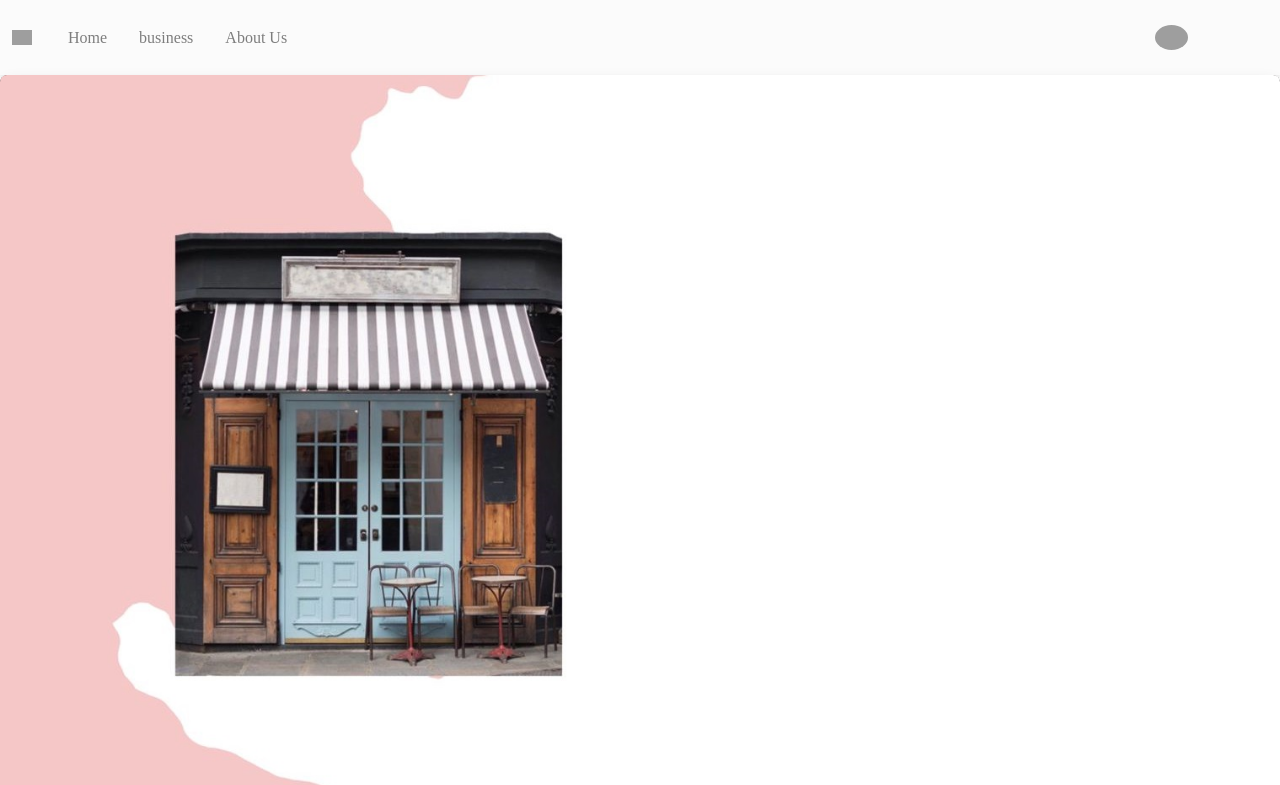
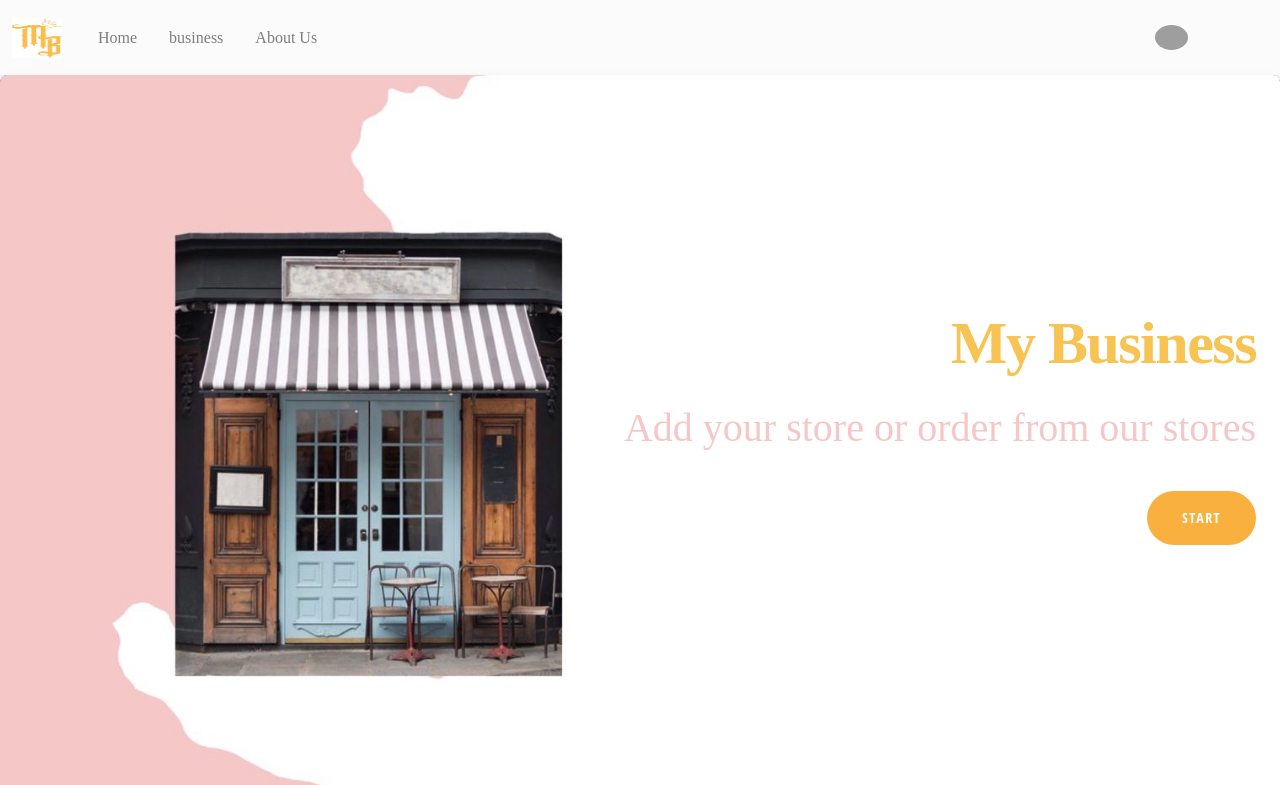
Before and after one commit to Mu2Almalki/FinalProject, a React (Create React App) app in the folder frontend/: page / in a window 1280 px wide. Shown: the top 785 px of the page. Built offline with nearby package versions, Linux system fonts and the light colour scheme; grey boxes are pictures that could not be loaded.

Commit message:
add about

```diff
--- a/frontend/src/App.css
+++ b/frontend/src/App.css
@@ -206,7 +206,7 @@ margin-top:10px;
   background-size: cover;
   height: 80%;
   width: 100%;
-  opacity: 0.8;
+  opacity: 0.7;
 }
 /* profile */
 .pro{
@@ -261,3 +261,140 @@ margin-top:10px;
   color: cornflowerblue;
   box-shadow: 0 0 8px 3px #B8B8B8;
 }
+/* maine page */
+
+.cell{
+  -webkit-text-size-adjust: 100%;
+  line-height: 1.5;
+  cursor: default;
+  font-weight: 400;
+  font-size: 16px;
+  font-family: Khebrat;
+  text-align: right;
+  color: #fff;
+  box-sizing: border-box;
+  display: table-cell;
+  vertical-align: middle;
+  position: relative;
+  z-index: 2;
+  width: 10000px;
+  padding: 30px 0;
+  height: 660px;
+}
+.hcell{
+  -webkit-text-size-adjust: 100%;
+  cursor: default;
+  font-family: Khebrat;
+  /* text-align: right; */
+  color: #f7c353;
+  box-sizing: border-box;
+  line-height: 1em;
+  font-weight: 700;
+  letter-spacing: -.025em;
+  margin: 0;
+  margin-bottom: .5em;
+  font-size: 60px!important;
+  margin-left: 5%;
+}
+.textcell{
+  -webkit-text-size-adjust: 100%;
+  cursor: default;
+  font-family: Khebrat;
+  text-align: right;
+  box-sizing: border-box ;
+  font-size: 40px !important;
+  line-height: 1.5em;
+  font-weight: 300;
+  margin-top: -5px;
+  margin-bottom: 33px;
+  color: inherit;
+  color: #F5C7C7;
+
+}
+.button-style1{
+  -webkit-text-size-adjust: 100%;
+  box-sizing: border-box;
+  display: inline-block;
+  vertical-align: middle;
+  position: relative;
+  font-size: 14px;
+  text-decoration: none;
+  font-weight: 700;
+  background: #f9b03e;
+  cursor: pointer;
+  border: none;
+  padding: 15px 35px;
+  line-height: 24px;
+  /* text-align: center; */
+  text-transform: uppercase;
+  border-radius: 30px;
+  transition: all .5s ease;
+  color: #fff;
+  font-family: open sans condensed;
+  letter-spacing: .1em;
+}
+/* about us page */
+.tabs-head{
+  -webkit-text-size-adjust: 100%;
+  line-height: 1.5;
+  color: #383838;
+  cursor: default;
+  font-weight: 400;
+  font-size: 16px;
+  font-family: Khebrat;
+  -webkit-box-direction: normal;
+  box-sizing: border-box;
+  text-align: left;
+  margin: 25px 0;
+}
+.wrap{
+  -webkit-text-size-adjust: 100%;
+  line-height: 1.5;
+  cursor: default;
+  font-weight: 400;
+  font-size: 16px;
+  font-family: Khebrat;
+  -webkit-box-direction: normal;
+  text-align: right;
+  box-sizing: border-box;
+  display: inline-block;
+  vertical-align: middle;
+  background: 0 0;
+  color: #969696;
+  box-shadow: inset 0 -1px 0 #d1d8db;
+  border-radius: 0;
+  padding: 0;
+}
+.item.current{
+  -webkit-text-size-adjust: 100%;
+  line-height: 1.5;
+  -webkit-box-direction: normal;
+  /* text-align: right; */
+  /* box-sizing: border-box; */
+  /* display: inline-block; */
+  /* vertical-align: top; */
+  font-size: 30px;
+  text-transform: uppercase;
+  font-weight: 700;
+  /* cursor: pointer; */
+  transition: all .5s ease;
+  font-family: Khebrat;
+  background: 0 0!important;
+  padding: 10px 0;
+  border-radius: 0;
+  letter-spacing: .05em;
+  margin-left: 30px;
+  color: #f9b03e;
+  box-shadow: inset 0 -4px 0 #ed4266;
+}
+
+#aa{
+  margin-left: 30px;
+  color: #383838;
+  text-align: left;
+  font-size: 25px!important;
+  box-sizing: border-box;
+  font-family: Khebrat;
+  letter-spacing: -0.025em;
+  padding-top: 10px;
+}
--- a/frontend/src/components/AboutUs.js
+++ b/frontend/src/components/AboutUs.js
@@ -1,7 +1,19 @@
+import '../App.css';
+
 function AboutUs() {
     return (
         <div>
-            <h1>About Us </h1>
+
+         <img src="https://encrypted-tbn0.gstatic.com/images?q=tbn:ANd9GcRciNpBjCJ4157pv2VSutxWmE2GScC8alOPEWbV8zCEzaCgQ3ZUMoWr1ykQV3owRWqUHOM&usqp=CAU" className="imga" />
+            <div className="tabs-head">
+<div className="wrap">
+<div className="item current">About us</div>
+</div>
+<div className="pt-special-heading pt-special-heading-5bf3ed9cbf1ca  tal" id="ab">
+    <h3 class="heading" id="aa">A site that allows you to experience a unique e-commerce as if you were a real store,<br/>
+     open a store and display your distinctive products,<br/> to be accessible to our distinguished customers.</h3>
+</div>
+</div>
         </div>
     );
 }
--- a/frontend/src/components/Main.js
+++ b/frontend/src/components/Main.js
@@ -11,7 +11,14 @@ export default function Main() {
   <Card.Img src={image} alt="Card image" />
   <Card.ImgOverlay className='ct'>
     <Card.Title className='ct1'>
-      {/* Card title */}
+    <div className='cell' style={{height:"660px"}}>
+    <div className="hcell">
+    My Business
+    </div>
+    <div className="textcell">Add your store or order from our stores </div>
+    <div className="link-area"><a href="#" class="button-style1" title=" Start " target="_self"><span>Start</span></a>
+    </div>
+    </div>
       </Card.Title>
     <Card.Text>
       {/* This is a wider card with supporting text below as a natural lead-in to
--- a/frontend/src/components/NavBar.js
+++ b/frontend/src/components/NavBar.js
@@ -11,6 +11,7 @@ import Cart from '../components/Cart';
 import Profile from "./Profile";
   import jwt_decode from "jwt-decode"
   // import { useParams } from "react-router-dom";
+  import logo  from '../image/logo.jpg'
 
 
 function NavBar () {
@@ -47,8 +48,9 @@ function NavBar () {
   <Container fluid>
     <Navbar.Brand  className="navbar-brand mt-2 mt-lg-0" href="#">
       <img
-          src="https://mdbcdn.b-cdn.net/img/logo/mdb-transaprent-noshadows.png"
-          height="15"
+          src={logo}
+          width="50px"
+          height="40px"
           alt="MDB Logo"
           loading="lazy"
           />
@@ -106,7 +108,10 @@ function NavBar () {
 
       <NavDropdown >
       <NavDropdown.Item ><Link  className="nav-link" to="/Profile">My Profile</Link></NavDropdown.Item>
-      <NavDropdown.Item href="#action4">Another action</NavDropdown.Item>
+      <NavDropdown.Item > <Link  className="nav-link" to="/Seller">My page</Link></NavDropdown.Item>
+      <NavDropdown.Item > <Link  className="nav-link" to="/Favorite">My Favorite </Link></NavDropdown.Item>
+
+
       <NavDropdown.Divider />
       <NavDropdown.Item href="#action5">
       <Link to="/Logout" className="link" onClick={(e)=>{logout(e)}} className="dropdown-item"> Logout</Link>
@@ -118,26 +123,6 @@ function NavBar () {
   </>)
      }
   })()}
-
-      {/* <Link to="/AppLogin"
-        className="dropdown-toggle d-flex align-items-center hidden-arrow"
-        href="#"
-        id="navbarDropdownMenuLink"
-        role="button"
-        dataMdbToggle="dropdown"
-        ariaExpanded="false"
-      >
-        <img
-          src="https://mdbcdn.b-cdn.net/img/new/avatars/2.jpg"
-          className="rounded-circle"
-          height="25"
-          alt="Black and White Portrait of a Man"
-          loading="lazy"
-        />
-      </Link> */}
-
-
-
 
       </Nav>
     </Navbar.Collapse>
```
Also changed, not shown: frontend/src/components/Favorite.js (added), frontend/src/image/logo.jpg (added).
